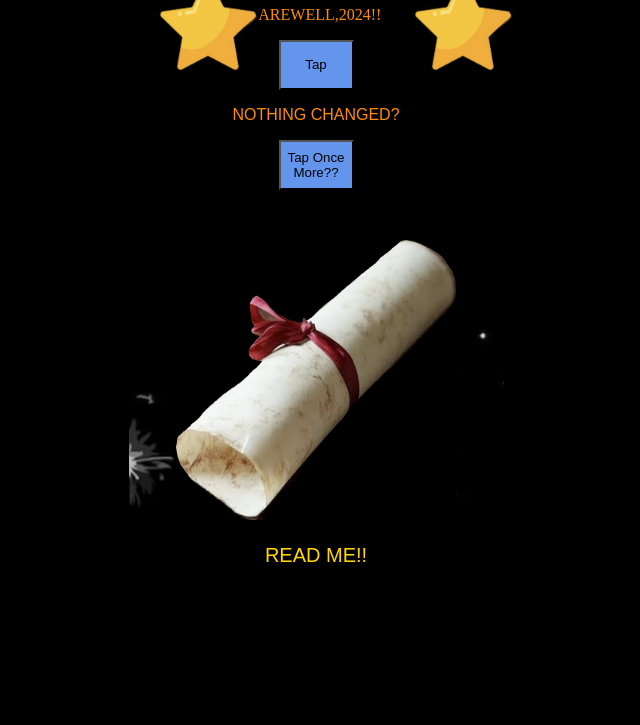
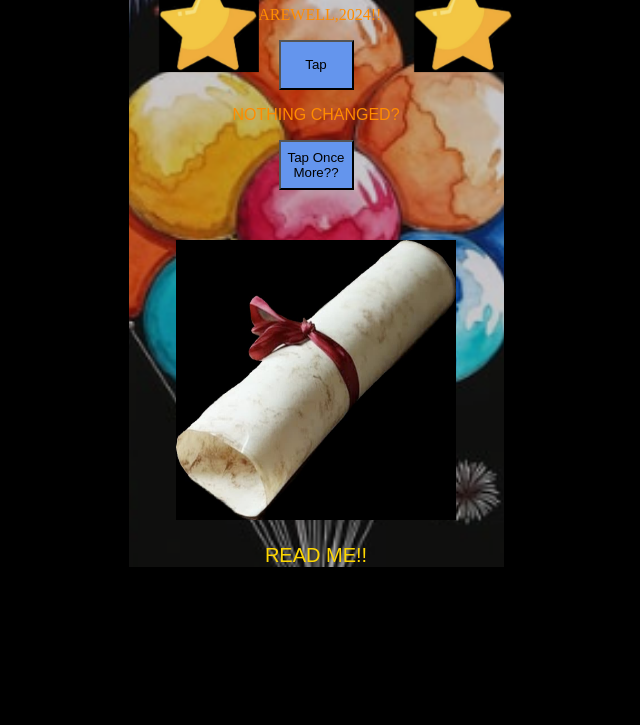
Before and after one commit to ZinniOggy/HTML-Project, a plain HTML site: page index.html in a window 1280 px wide. Shown: the part 75-800 px from the top of the page, without its empty margins (324-964 px from the left). Drawn offline with Linux system fonts and the light colour scheme.

Commit message:
Update index.html

```diff
--- a/index.html
+++ b/index.html
@@ -10,9 +10,9 @@ document.getElementById("dem").innerHTML = "FAREWELL,2024!!";
 </script>
 <style>
 #tt{
-    background-image:url("pop.png"),url("pep.png");
-    background-position:center ,center;
-    background-repeat: repeat,repeat;
+    background-image:url("pep.png");
+    background-position:center;
+    background-repeat:repeat;
     background-size:cover;
 }
 </style>
```
